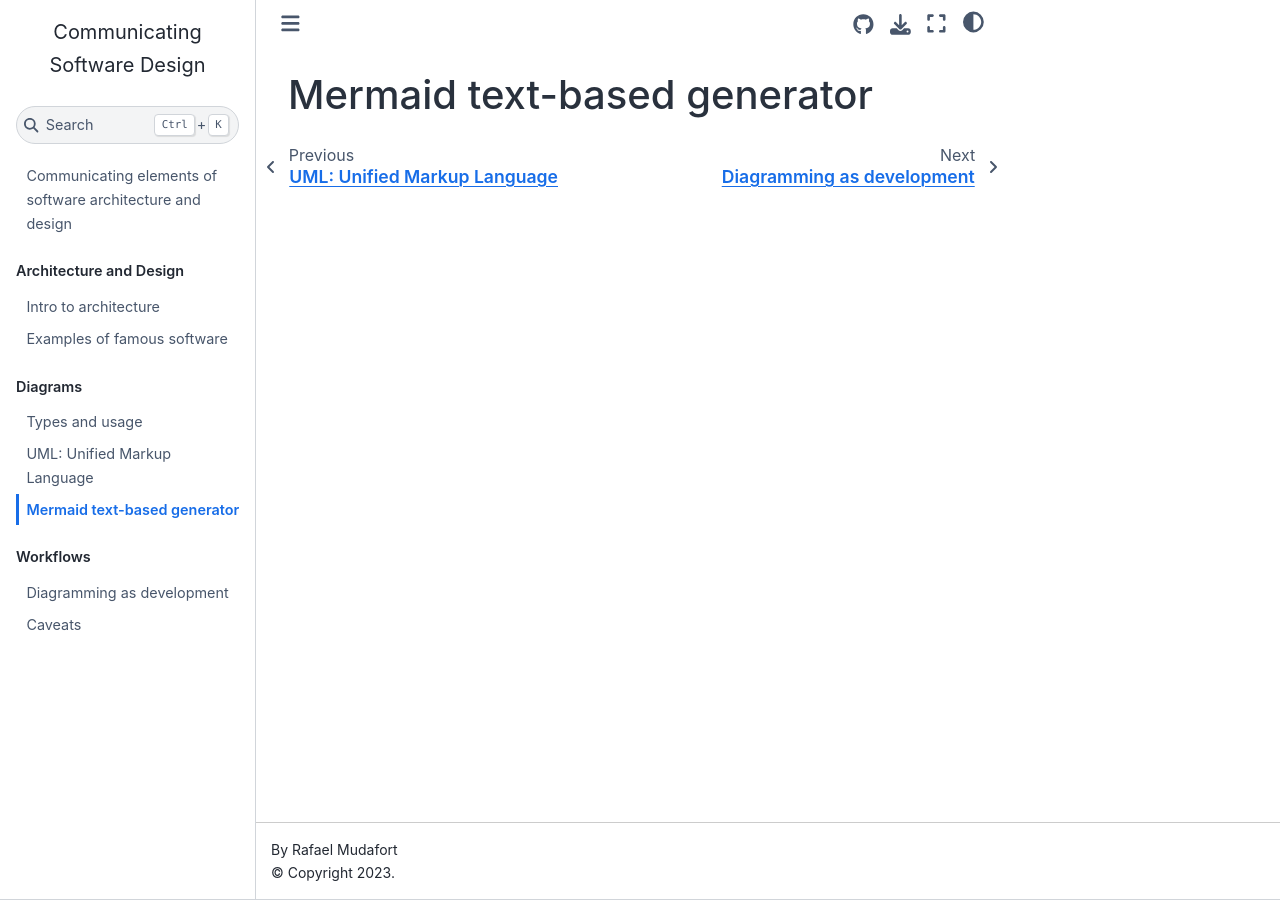
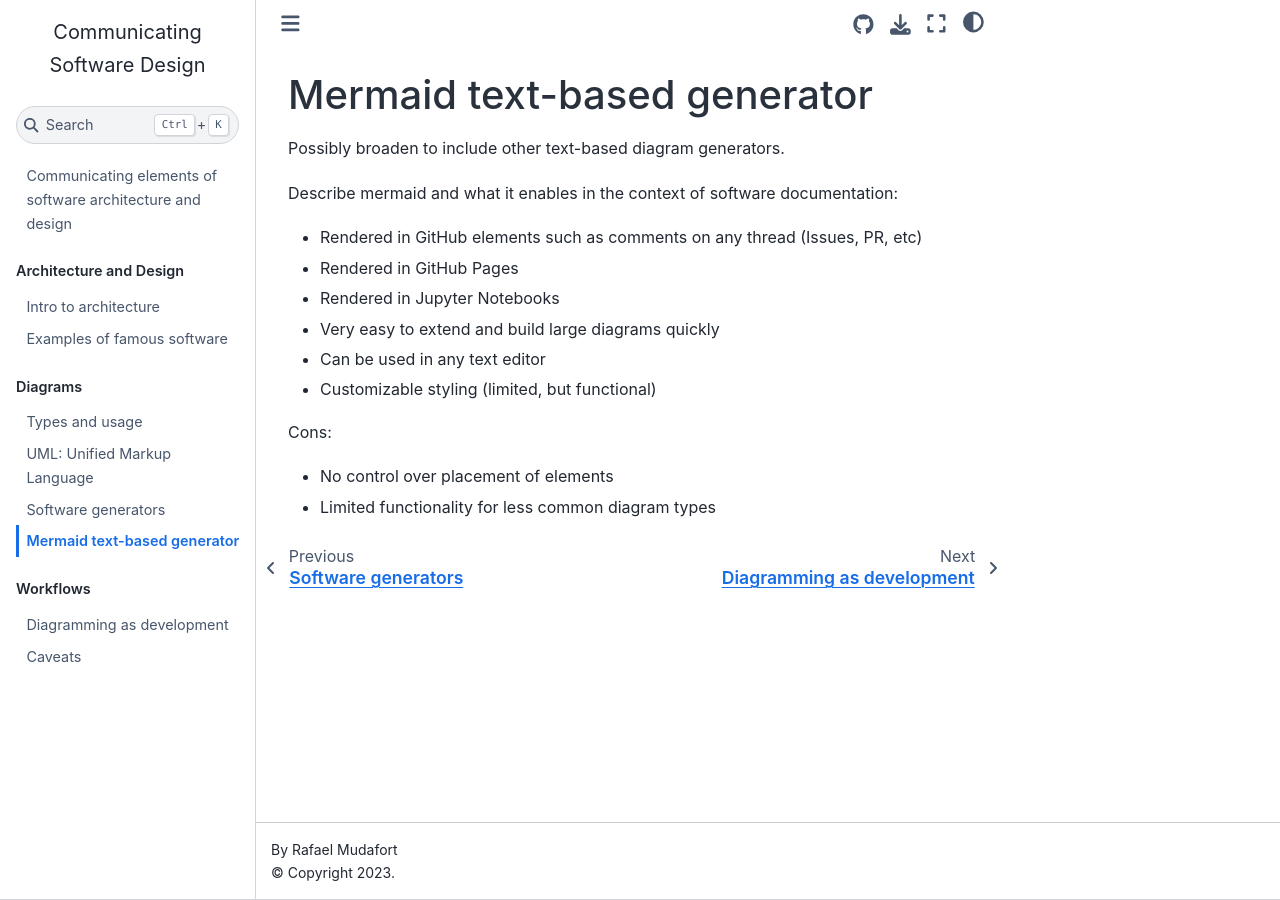
Before and after one commit to rafmudaf/communicating-design, a Jupyter Book: the page built from docs/diagram_mermaid.md, in a window 1280 px wide. Built offline with Jupyter Book 1.0.4 settings and Sphinx 7.4.7 and the Sphinx Book theme 1.1.4, drawn with Linux system fonts in a browser that asks for light colours.

Commit message:
Add outline to the diagram pages

```diff
--- a/docs/_toc.yml
+++ b/docs/_toc.yml
@@ -13,6 +13,7 @@ parts:
     chapters:
     - file: diagram_types_usage
     - file: diagram_uml
+    - file: diagram_software
     - file: diagram_mermaid
 
   - caption: Workflows
--- a/docs/diagram_mermaid.md
+++ b/docs/diagram_mermaid.md
@@ -1 +1,15 @@
 # Mermaid text-based generator
+
+Possibly broaden to include other text-based diagram generators.
+
+Describe mermaid and what it enables in the context of software documentation:
+- Rendered in GitHub elements such as comments on any thread (Issues, PR, etc)
+- Rendered in GitHub Pages
+- Rendered in Jupyter Notebooks
+- Very easy to extend and build large diagrams quickly
+- Can be used in any text editor
+- Customizable styling (limited, but functional)
+
+Cons:
+- No control over placement of elements
+- Limited functionality for less common diagram types
```
Also changed, not shown: docs/diagram_software.md (added, +19 -0 lines), docs/diagram_types_usage.md (+4 -0 lines), docs/diagram_uml.md (+4 -0 lines).
